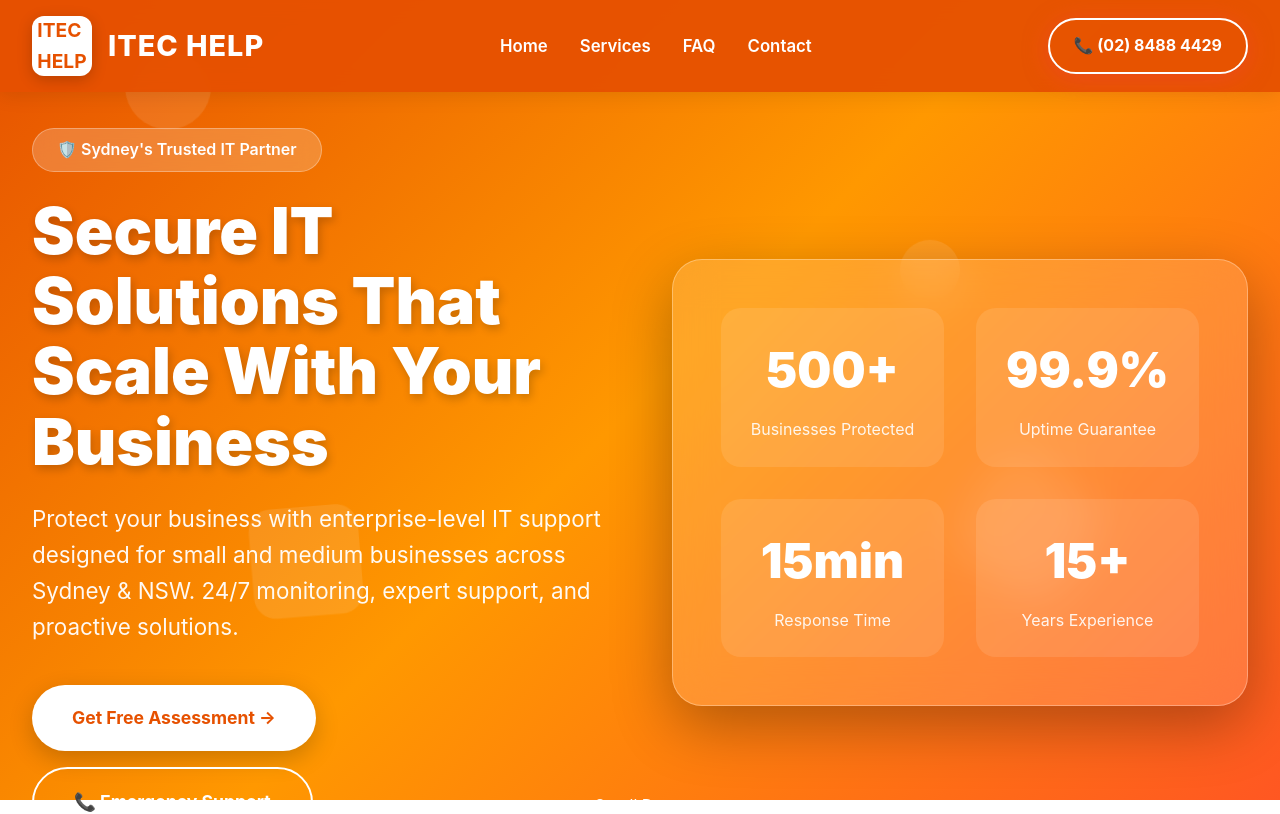
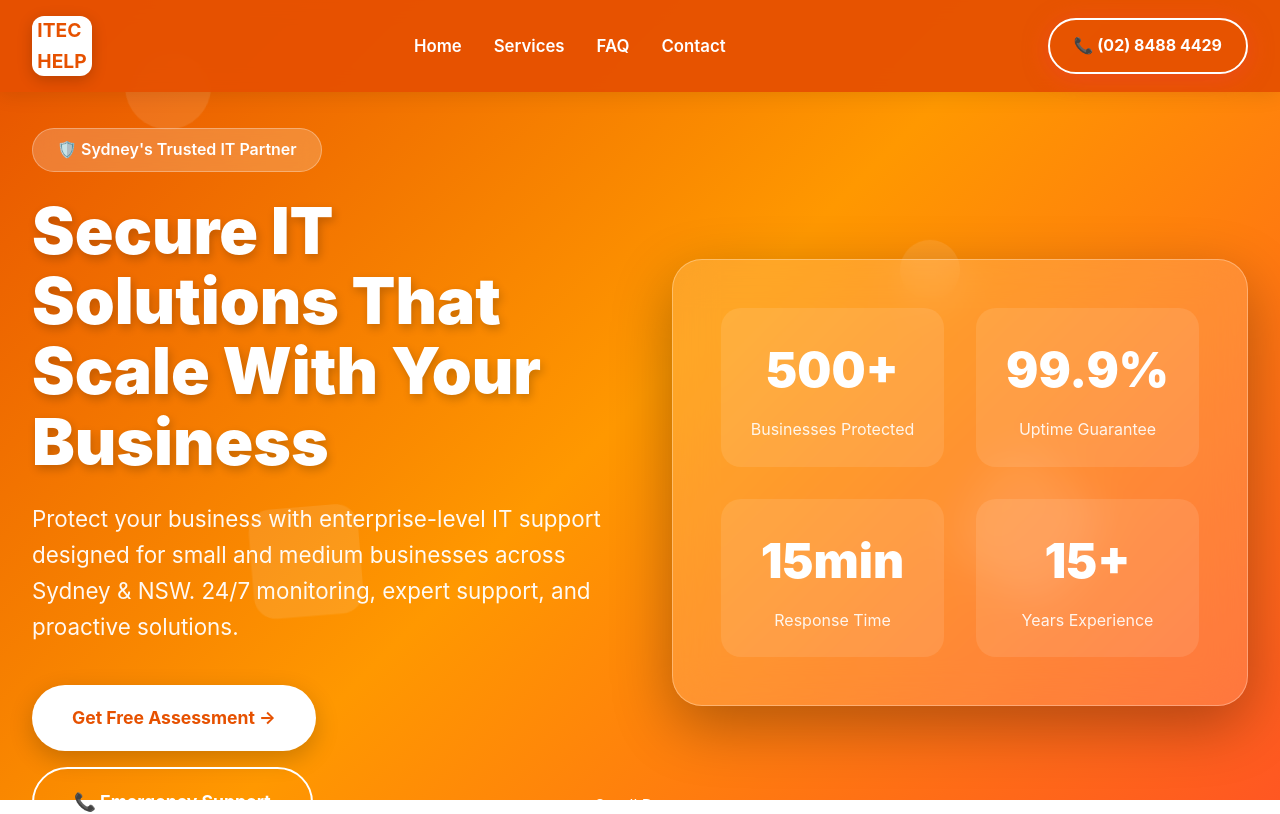
Before and after one commit to ursawarriordev0127-dot/ITEC-HELP, a Next.js app: page / in a window 1280 px wide. Shown: the top 814 px of the page. Built offline with nearby package versions, Linux system fonts and the light colour scheme.

Commit message:
fix: The logoText is deleted on header.

```diff
--- a/components/Header.js
+++ b/components/Header.js
@@ -30,7 +30,7 @@ const Header = () => {
           <div className={styles.logoImg}>
             ITEC<br />HELP
           </div>
-          <span className={styles.logoText}>ITEC HELP</span>
+          {/* <span className={styles.logoText}>ITEC HELP</span> */}
         </div>
 
         <ul className={`${styles.navLinks} ${mobileMenuOpen ? styles.mobileMenuOpen : ''}`}>
```
